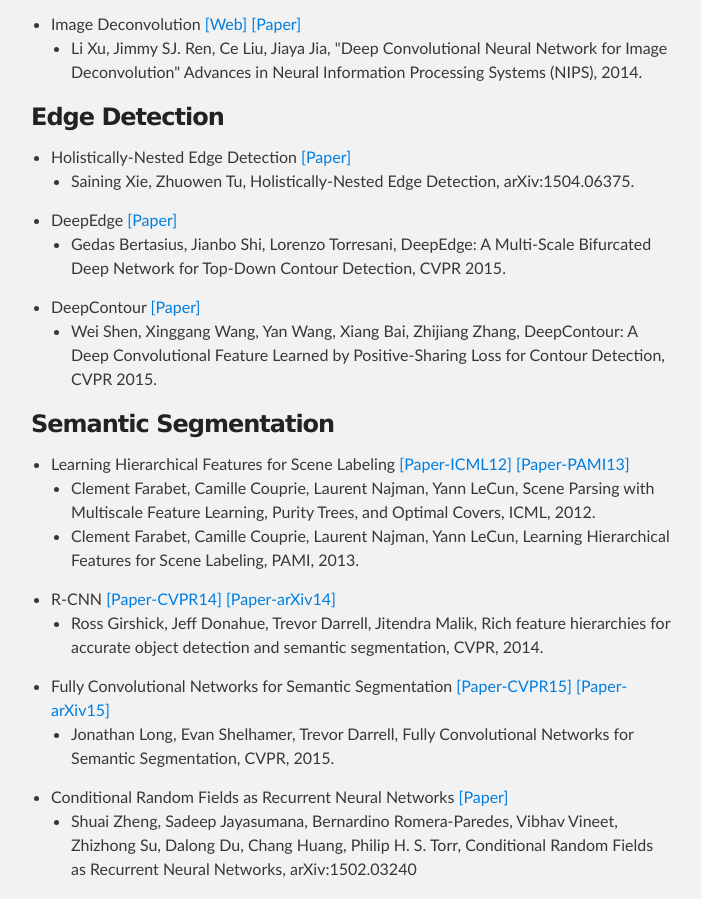
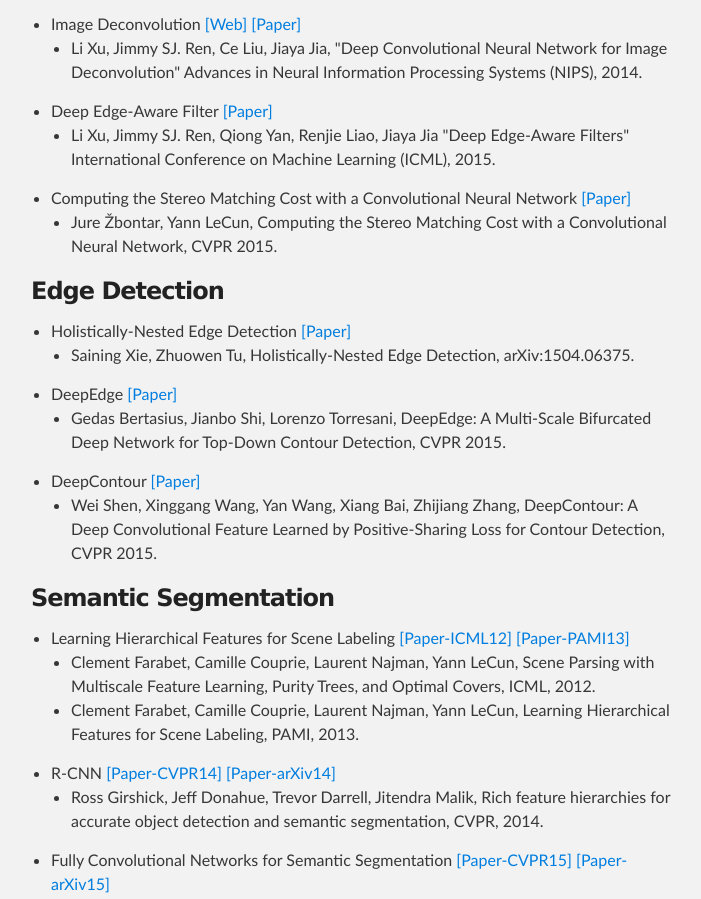
Before and after one commit to kjw0612/awesome-deep-vision, a plain HTML site: page index.html in a window 1280 px wide. Shown: the part 3182-4081 px from the top of the page, without its empty margins (289-990 px from the left). Drawn offline with Linux system fonts and the light colour scheme.

```diff
--- a/index.html
+++ b/index.html
@@ -215,6 +215,18 @@ NIPS 2012.</li>
 
 <ul>
 <li> Li Xu, Jimmy SJ. Ren, Ce Liu, Jiaya Jia, "Deep Convolutional Neural Network for Image Deconvolution" Advances in Neural Information Processing Systems (NIPS), 2014.</li>
+</ul>
+</li>
+<li> Deep Edge-Aware Filter <a href="http://jmlr.org/proceedings/papers/v37/xub15.pdf">[Paper]</a>
+
+<ul>
+<li> Li Xu, Jimmy SJ. Ren, Qiong Yan, Renjie Liao, Jiaya Jia "Deep Edge-Aware Filters" International Conference on Machine Learning (ICML), 2015.</li>
+</ul>
+</li>
+<li>Computing the Stereo Matching Cost with a Convolutional Neural Network <a href="http://www.cv-foundation.org/openaccess/content_cvpr_2015/papers/Zbontar_Computing_the_Stereo_2015_CVPR_paper.pdf">[Paper]</a>
+
+<ul>
+<li> Jure Žbontar, Yann LeCun, Computing the Stereo Matching Cost with a Convolutional Neural Network, CVPR 2015.</li>
 </ul>
 </li>
 </ul>
```
Also changed, not shown: params.json (+1 -1 lines).
